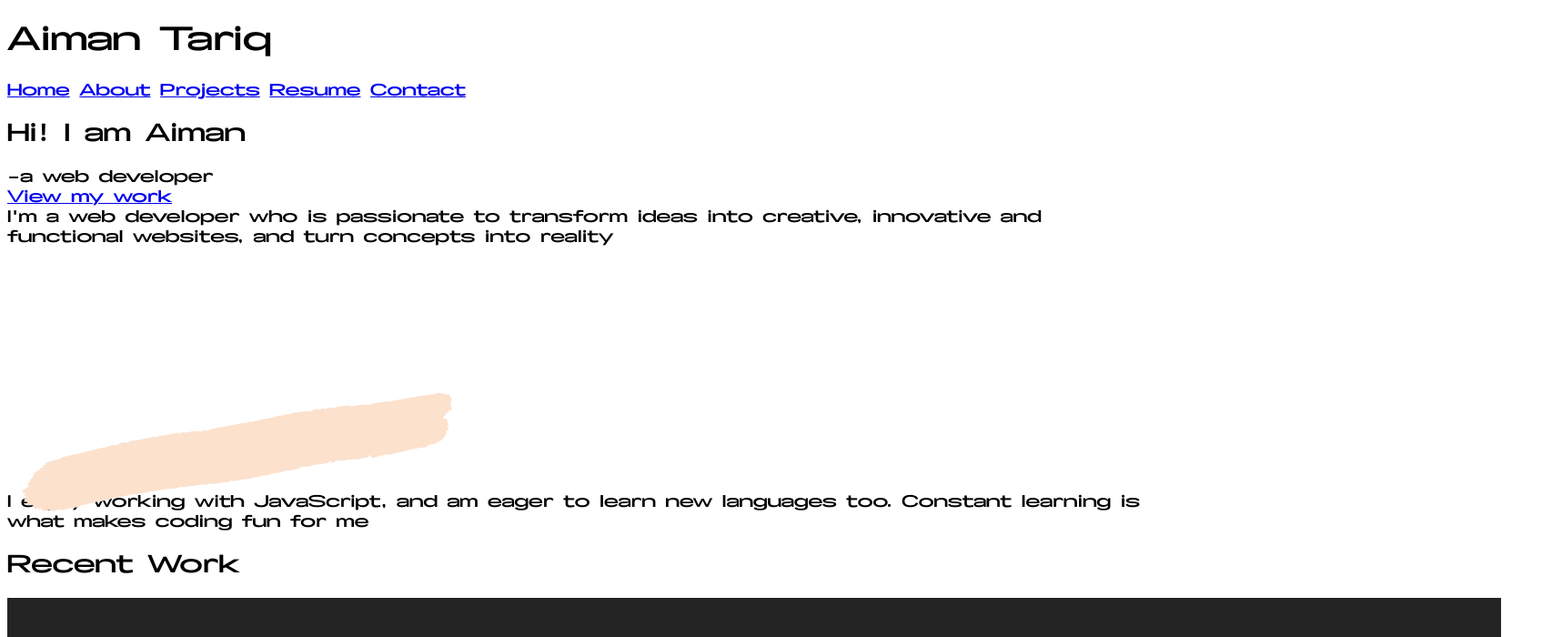
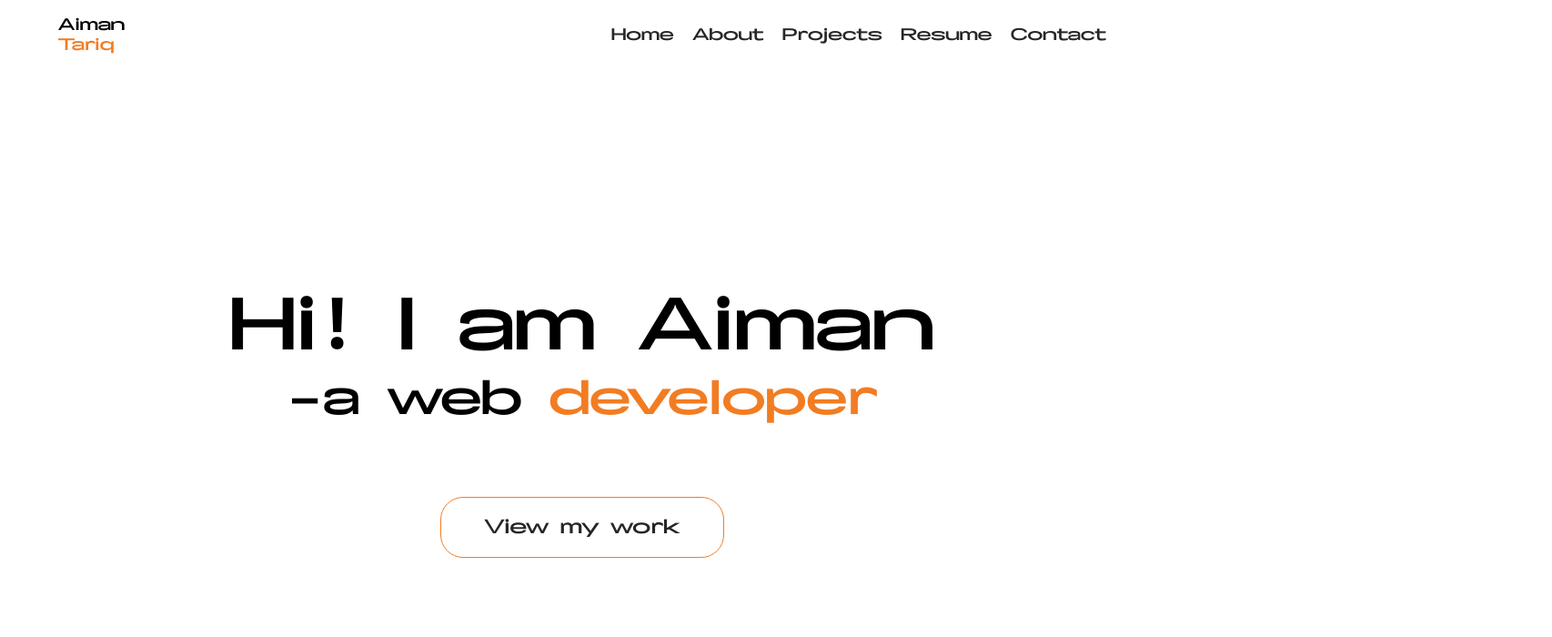
Before and after one commit to aim-t/portfolio-canva, a plain HTML site: page index.html in a window 1280 px wide. Shown: the top 700 px of the page at 91% size, 1706 px wide, since content can reach past the window. Drawn offline with Linux system fonts and the light colour scheme.

Commit message:
Finish desktop header

```diff
--- a/index.html
+++ b/index.html
@@ -12,8 +12,8 @@
 </head>
 <body>
     <main>
-        <header class="home">
-            <h1 class="logo">Aiman Tariq</h1>
+        <header id="home" class="nav-bar">
+            <h1 class="logo">Aiman <span>Tariq</span></h1>
             <nav>
                 <a href="#home">Home</a>
                 <a href="#about">About</a>
--- a/style.css
+++ b/style.css
@@ -7,7 +7,15 @@
     --clr:  #252627;
     --bg: #ffffff;
 
+    --border:1px solid var(--accent-clr);
 }
+*, *::before, *::after{
+    margin: 0;
+    padding: 0;
+    box-sizing: border-box;
+    scroll-behavior: smooth;
+}
+
 @font-face {
     font-family: specifyPerson;
     src: url('./fonts/SpecifyPERSONAL-ExExpBold.ttf');
@@ -25,4 +33,56 @@
 
 body{
     font-family: var(--font-bold);
+    padding: 0 4em;
 }
+
+a{
+    color: var(--clr);
+}
+span{
+    color: var(--accent-clr);
+}
+
+.logo{
+    display: flex;
+    flex-direction: column;
+    font-size: 16px;
+}
+.nav-bar{
+    font-size: 16px;
+    display: flex;
+    align-items: center;
+    justify-content: space-between;
+    /* border: var(--border); */
+    margin-top: 1em;
+}
+nav a{
+    padding-left: 10px;
+    text-decoration: none;
+}
+
+#intro {
+    display: flex;
+    flex-direction: column;
+    justify-content: center;
+    align-items: center;
+
+    padding:0 4em;
+    height:100vh;
+}
+#intro h2{
+    font-size: 71px;
+}
+#intro div{
+    font-size: 46px;
+}
+#intro a{
+    font-size: 19px;
+    text-decoration: none;
+    border: var(--border);
+    border-radius: 25px;
+
+    padding: 1em 2.5em;
+    margin-top: 4em;
+
+}
```
Also changed, not shown: 1 other file.
